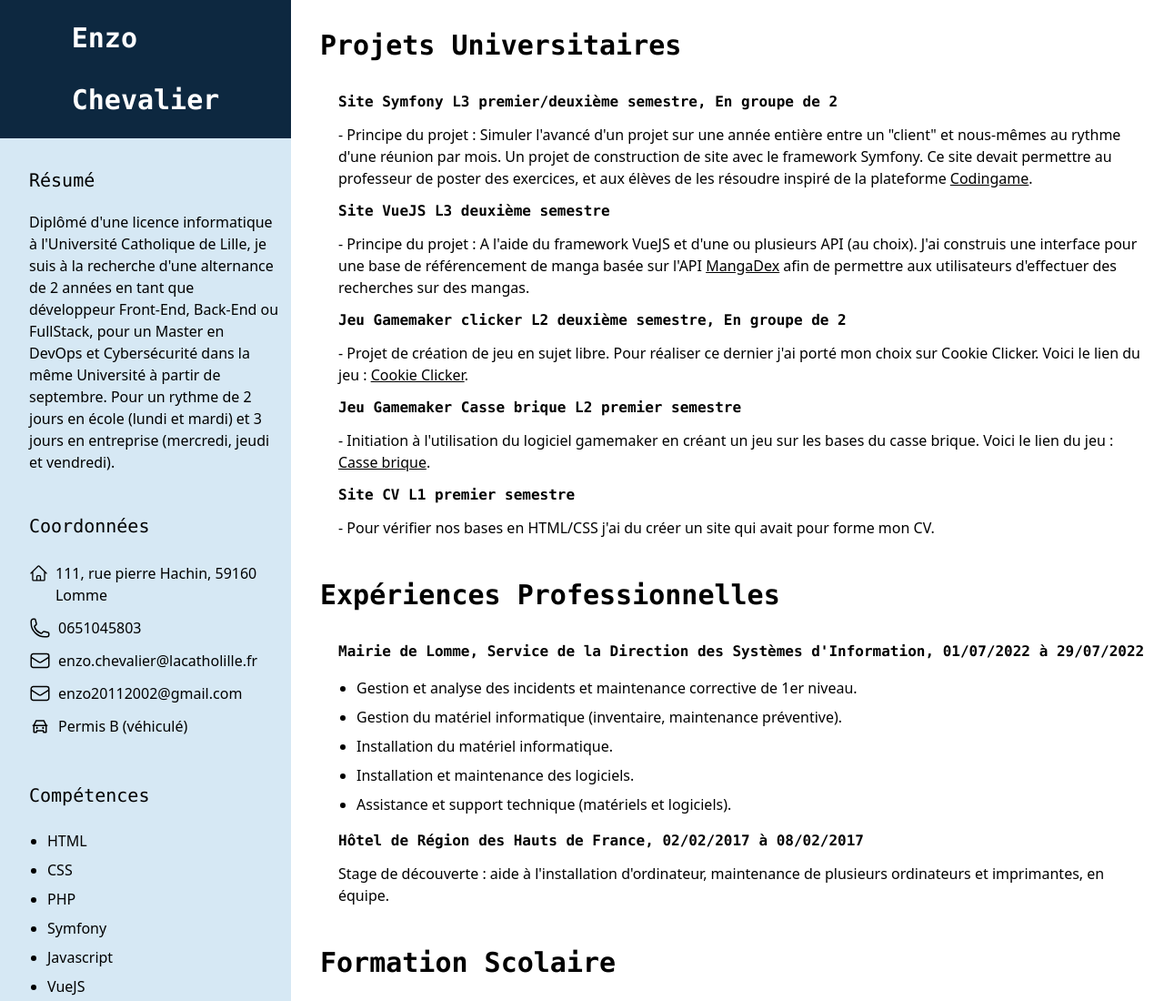
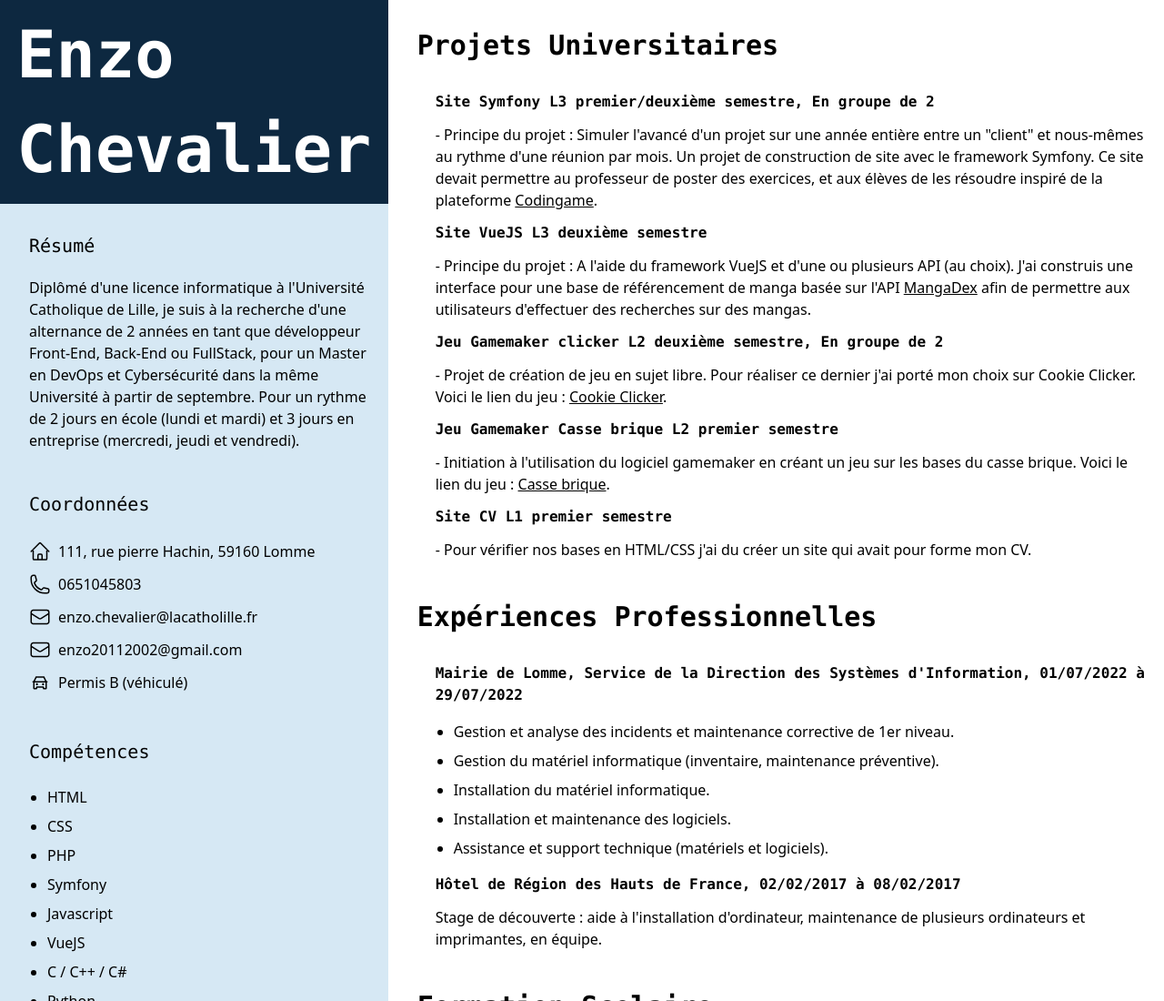
Before and after one commit to SiBlue7/siblue7.github.io, a website: page index.html in a window 1280 px wide. Shown: the top 1100 px of the page at 91% size. Drawn offline with Linux system fonts and the light colour scheme.

Commit message:
Correction de la taille du nom et prénom

```diff
--- a/index.html
+++ b/index.html
@@ -9,8 +9,8 @@
   <div class="app box-border h-full bg-white block xl:flex xl:w-full xl:h-1/3 print:flex">
     <div class="left-app w-full bg-bleuClair xl:w-1/3 print:w-2/5">
       <section class="name bg-bleuFonce p-2  flex justify-center xl:grid print:grid print:pr-5 print:h-36">
-        <h1 class="first-name text-3xl text-white font-mono font-semibold ml-5 xl:m-4 print:text-5xl print:pb-5">Enzo</h1>
-        <h1 class="last-name text-3xl text-white font-mono font-semibold ml-5 xl:m-4 print:text-5xl print:pb-5">Chevalier</h1>
+        <h1 class="first-name text-3xl xl:text-7xl text-white font-mono font-semibold ml-5 xl:m-4 print:text-5xl print:pb-5">Enzo</h1>
+        <h1 class="last-name text-3xl xl:text-7xl text-white font-mono font-semibold ml-5 xl:m-4 print:text-5xl print:pb-5">Chevalier</h1>
       </section>
       <section class="resume p-3">
         <h1 class="resume-title font-mono m-5 text-xl flex justify-center xl:justify-start print:text-sm print:font-semibold print:justify-start">Résumé</h1>
```
Also changed, not shown: dist/output.css.
